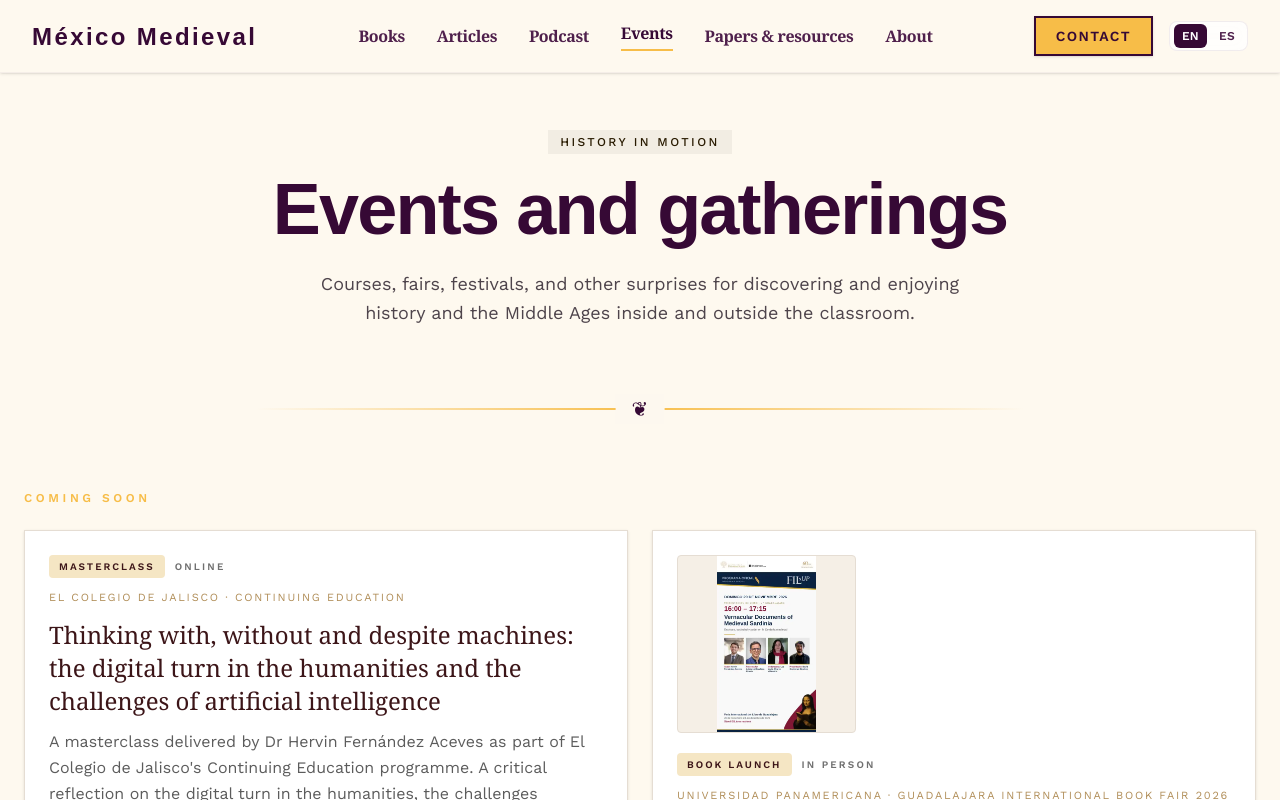
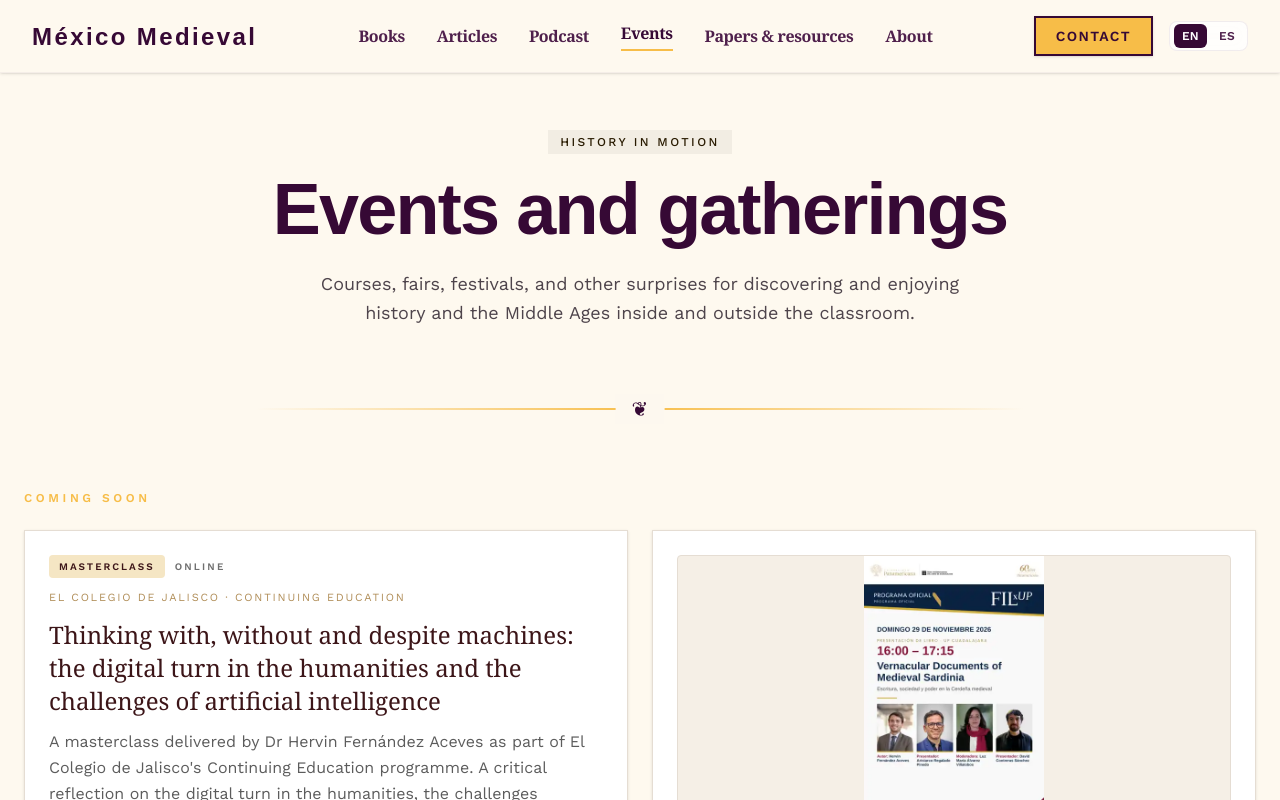
Before and after one commit to falcando/mexicomedieval, a Next.js app in the folder landing/: page /eventos in a window 1280 px wide. Shown: the top 800 px of the page. Built offline with nearby package versions, Linux system fonts and the light colour scheme; a web font is replaced by a local one.

Commit message:
Show one poster per book launch at readable size while preserving multi-image event galleries

```diff
--- a/landing/components/sections/EventCard.tsx
+++ b/landing/components/sections/EventCard.tsx
@@ -37,20 +37,20 @@ export function EventCard({ event }: EventCardProps) {
   const body = (
     <>
       {event.images?.length ? (
-        <div className="mb-5 grid grid-cols-3 gap-2" aria-label={event.title}>
+        <div className={`mb-5 grid gap-2 ${event.images.length === 1 ? "grid-cols-1" : "grid-cols-3"}`} aria-label={event.title}>
           {event.images.map((src) => (
             <a
               key={src}
               href={src}
               target="_blank"
               rel="noopener noreferrer"
-              className="overflow-hidden rounded-sm border border-[#e5ddd3] bg-[#f5efe6] transition-opacity hover:opacity-85"
+              className={`overflow-hidden rounded-sm border border-[#e5ddd3] bg-[#f5efe6] transition-opacity hover:opacity-85 ${event.images!.length === 1 ? "flex h-80 items-center justify-center" : ""}`}
               aria-label={event.title}
             >
               <img
                 src={src}
-                alt=""
-                className="h-36 w-full object-contain md:h-44"
+                alt={`${event.category}: ${event.title}`}
+                className={event.images!.length === 1 ? "h-80 w-full object-contain" : "h-36 w-full object-contain md:h-44"}
                 loading="lazy"
               />
             </a>
```
